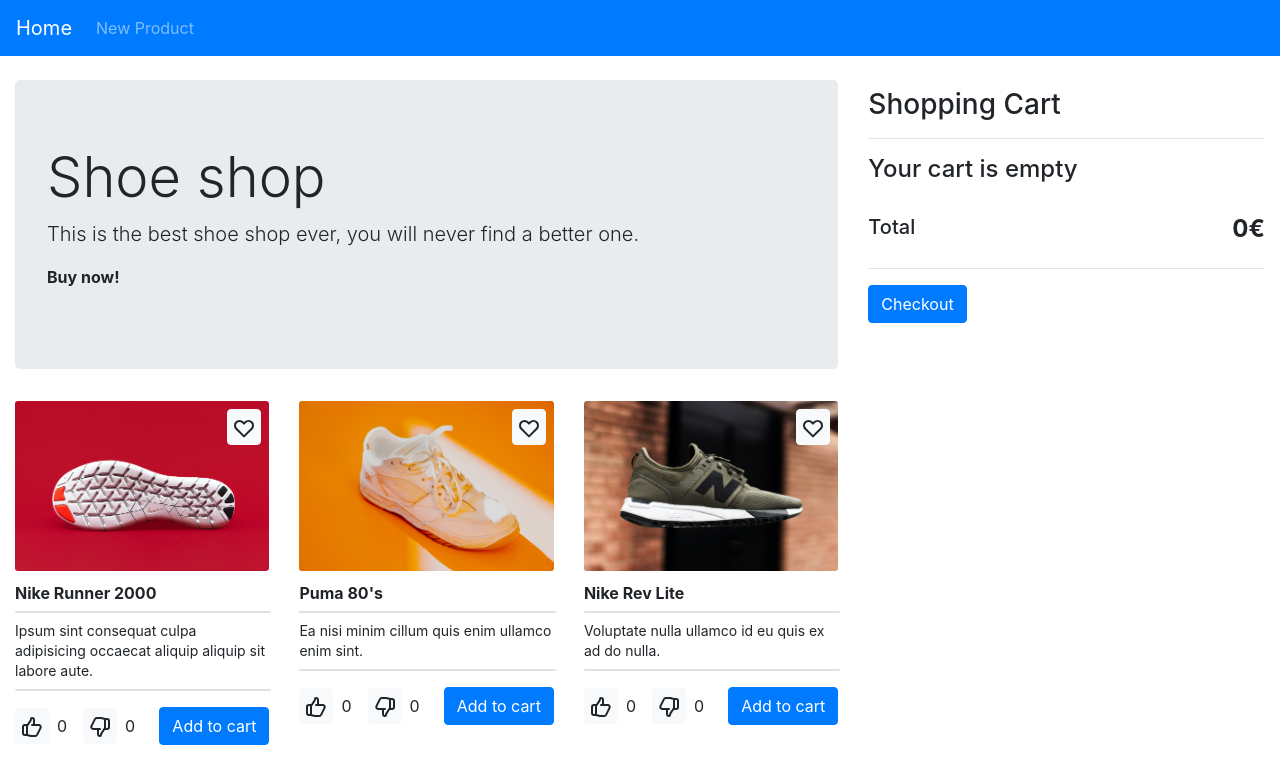
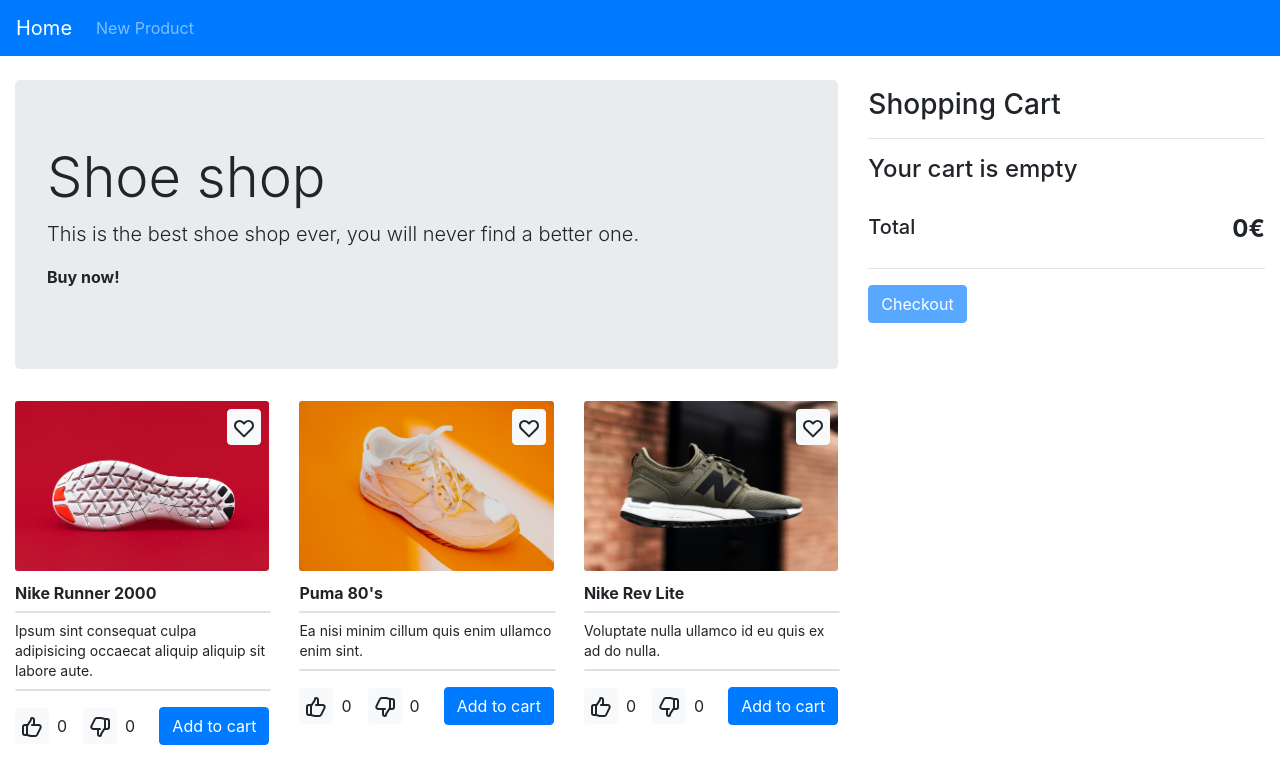
Before and after one commit to assembler-institute/react-shopping-cart-context, a React (Create React App) app: page / in a window 1280 px wide. Shown: the top 775 px of the page. Built offline with nearby package versions, Linux system fonts and the light colour scheme.

Commit message:
feat: checkout button conditional disabled

```diff
--- a/src/components/Cart/Cart.js
+++ b/src/components/Cart/Cart.js
@@ -53,7 +53,11 @@
             </div>
             <div className="col">
               <Link to="/checkout/step-1">
-                <Button>Checkout</Button>
+                {getCartTotal(cartItems) <= 0 ? (
+                  <Button disabled>Checkout</Button>
+                ) : (
+                  <Button>Checkout</Button>
+                )}
               </Link>
             </div>
           </div>
```
